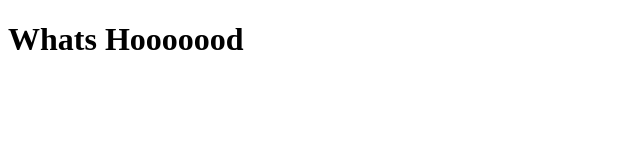
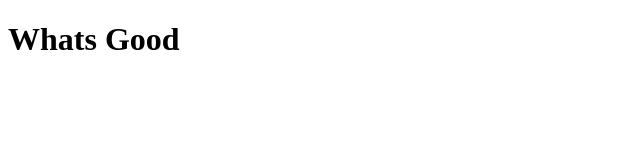
Before and after one commit to sgorse/sgorse.github.io, a plain HTML site: page index.html in a window 1280 px wide. Shown: the whole page, without its empty margins (0-640 px from the left). Drawn offline with Linux system fonts and the light colour scheme.

Commit message:
Update index.html

```diff
--- a/index.html
+++ b/index.html
@@ -1,4 +1,4 @@
 <!doctype html>
 <html>
-<h1>Whats Hooooood</h1>
+<h1>Whats Good</h1>
 </html>
```
